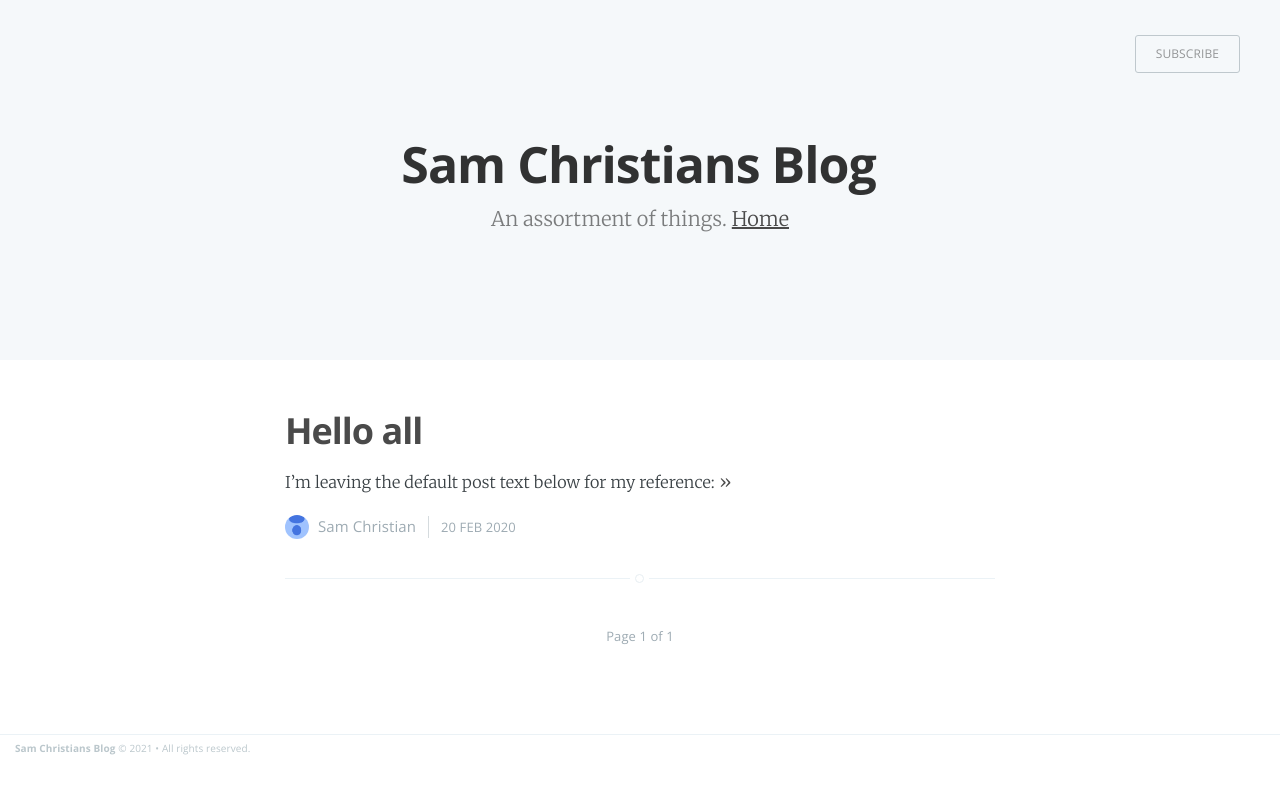
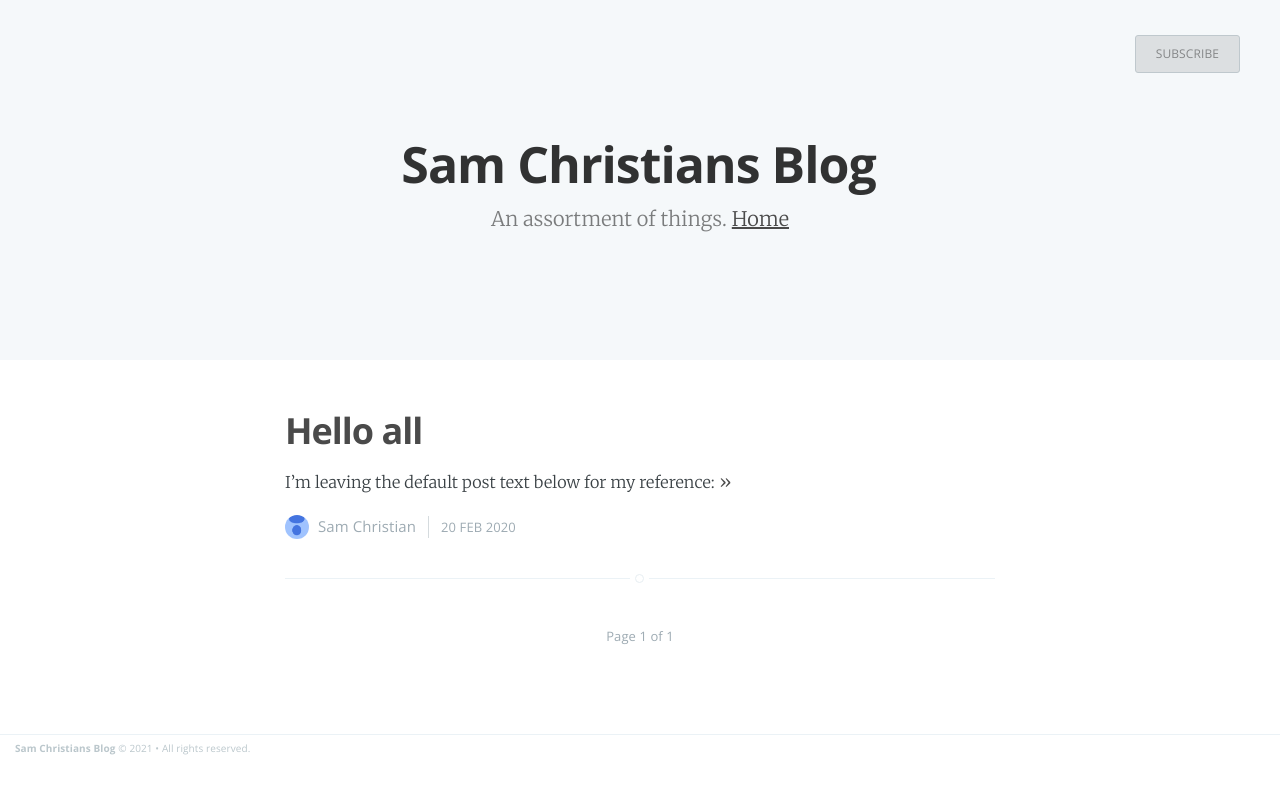
Before and after one commit to Sam-2727/Sam-2727.github.io, a Jekyll site: the page built from index.html, in a window 1280 px wide. Shown: the top 794 px of the page. Built offline with Jekyll 4.4.1, drawn with Linux system fonts in a browser that asks for light colours; the list of posts is cut into pages by our own code.

Commit message:
Update screen.css

```diff
--- a/assets/css/screen.css
+++ b/assets/css/screen.css
@@ -632,8 +632,7 @@ margin on the iframe, cause it breaks stuff. */
     background: linear-gradient(to bottom, rgba(0,0,0,0.2) 0%,rgba(0,0,0,0) 100%);
 }
 .no-cover .main-nav.overlay,
-.no-cover .back-button,
-.no-cover .subscribe-button {
+.no-cover .back-button{
     background: none;
 }
 
```
